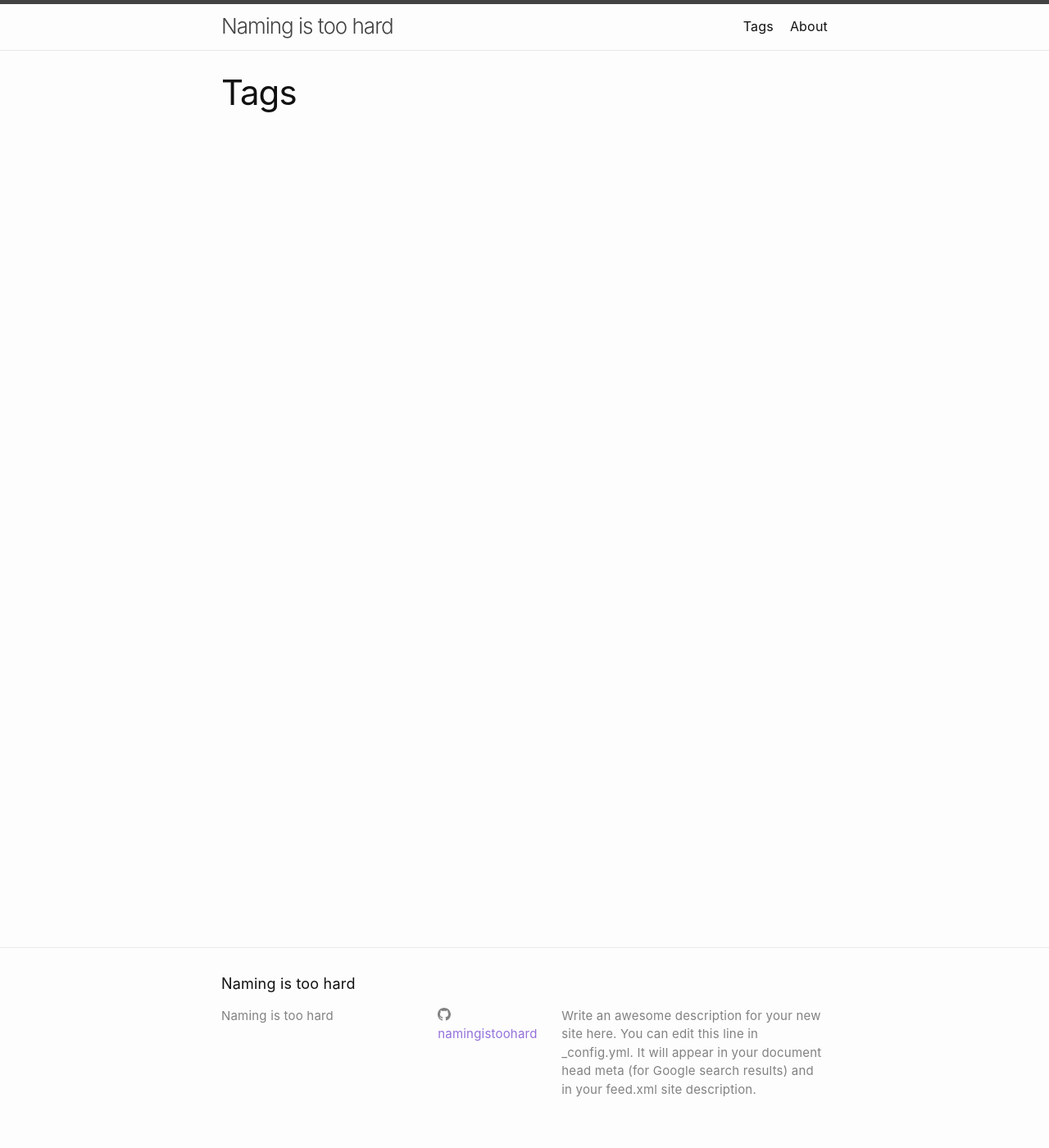
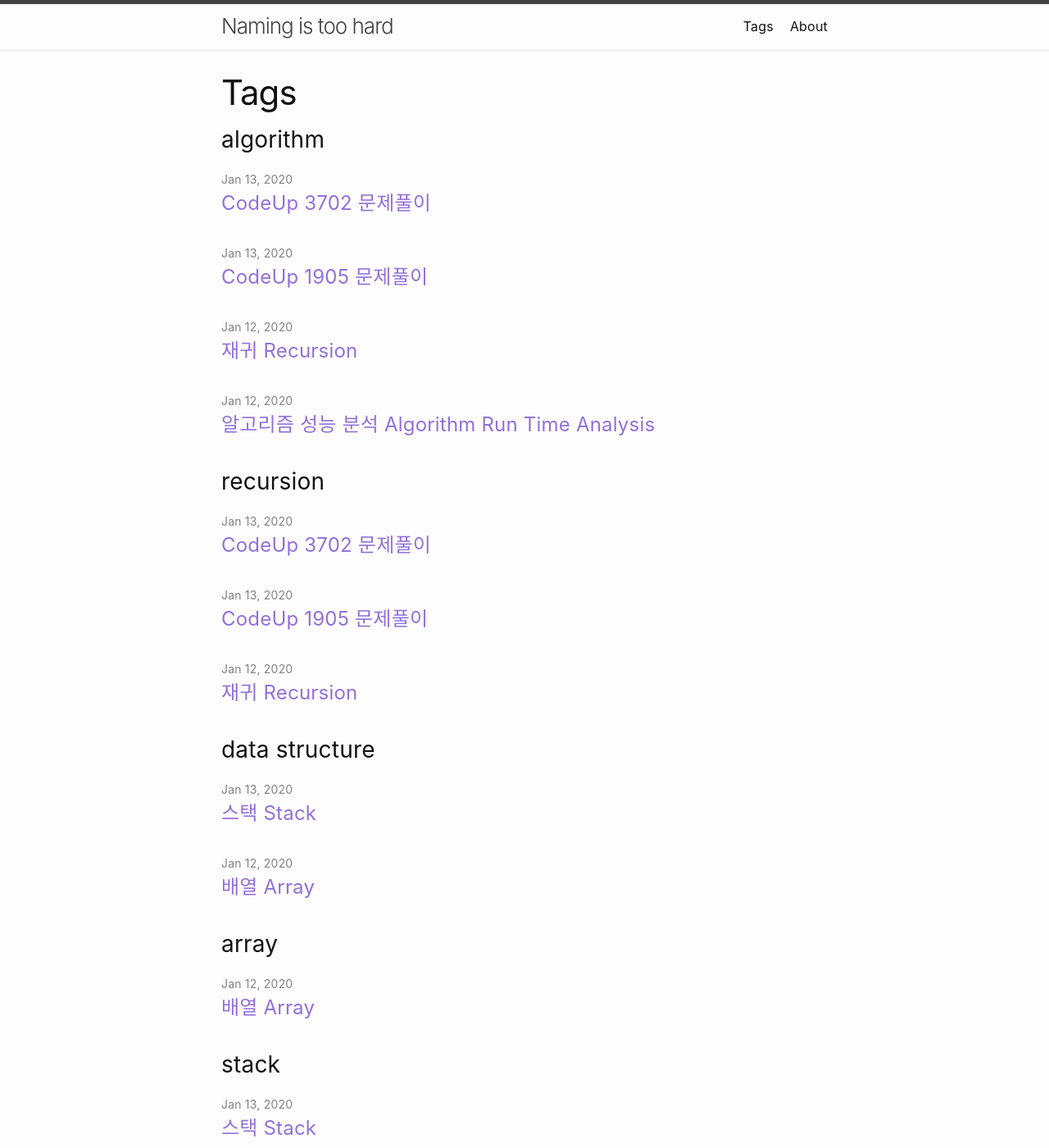
Before and after one commit to namingistoohard/namingistoohard.github.io, a Jekyll site: the page built from tags.md, in a window 1280 px wide and 1400 px high. Shown: the whole window at 82% size. Built offline with Jekyll 4.4.1, drawn with Linux system fonts in a browser that asks for light colours; some web fonts are replaced.

Commit message:
Add tags to posts

```diff
--- a/_posts/2020-01-12-algo-run-time-analysis.md
+++ b/_posts/2020-01-12-algo-run-time-analysis.md
@@ -3,6 +3,7 @@ layout: post
 title:  "알고리즘 성능 분석 Algorithm Run Time Analysis"
 date:   2020-01-12 23:17:16 +0900
 author: gakyeong
+tags: [algorithm]
 ---
 
 > 이 글은 Udemy의 [Data Structures & Algorithms !](https://www.udemy.com/course/learn-data-structure-algorithms-with-java-interview/) 강의를 바탕으로 작성했습니다.
--- a/_posts/2020-01-12-array.md
+++ b/_posts/2020-01-12-array.md
@@ -3,6 +3,7 @@ layout: post
 title:  "배열 Array"
 date:   2020-01-12 23:54:30 +0900
 author: gakyeong
+tags: [data structure, array]
 ---
 
 > 이 글은 Udemy의 [Data Structures & Algorithms !](https://www.udemy.com/course/learn-data-structure-algorithms-with-java-interview/) 강의를 바탕으로 작성했습니다.
--- a/_posts/2020-01-12-recursion.md
+++ b/_posts/2020-01-12-recursion.md
@@ -3,6 +3,7 @@ layout: post
 title:  "재귀 Recursion"
 date:   2020-01-12 23:54:07 +0900
 author: gakyeong
+tags: [algorithm, recursion]
 ---
 
 > 이 글은 Udemy의 [Data Structures & Algorithms !](https://www.udemy.com/course/learn-data-structure-algorithms-with-java-interview/) 강의를 바탕으로 작성했습니다.
--- a/_posts/2020-01-13-codeup-1905.md
+++ b/_posts/2020-01-13-codeup-1905.md
@@ -2,6 +2,7 @@
 layout: post
 title:  "CodeUp 1905 문제풀이"
 author: gakyeong
+tags: [algorithm, recursion]
 ---
 
 [문제 링크](https://codeup.kr/problem.php?id=1905)
--- a/_posts/2020-01-13-codeup-3702.md
+++ b/_posts/2020-01-13-codeup-3702.md
@@ -2,6 +2,7 @@
 layout: post
 title:  "CodeUp 3702 문제풀이"
 author: gakyeong
+tags: [algorithm, recursion]
 ---
 
 [문제 링크](https://codeup.kr/problem.php?id=3702)
--- a/_posts/2020-01-13-stack.md
+++ b/_posts/2020-01-13-stack.md
@@ -2,6 +2,7 @@
 layout: post
 title:  "스택 Stack"
 author: gakyeong
+tags: [data structure, stack]
 ---
 
 > 이 글은 Udemy의 [Data Structures & Algorithms !](https://www.udemy.com/course/learn-data-structure-algorithms-with-java-interview/) 강의를 바탕으로 작성했습니다.
```
